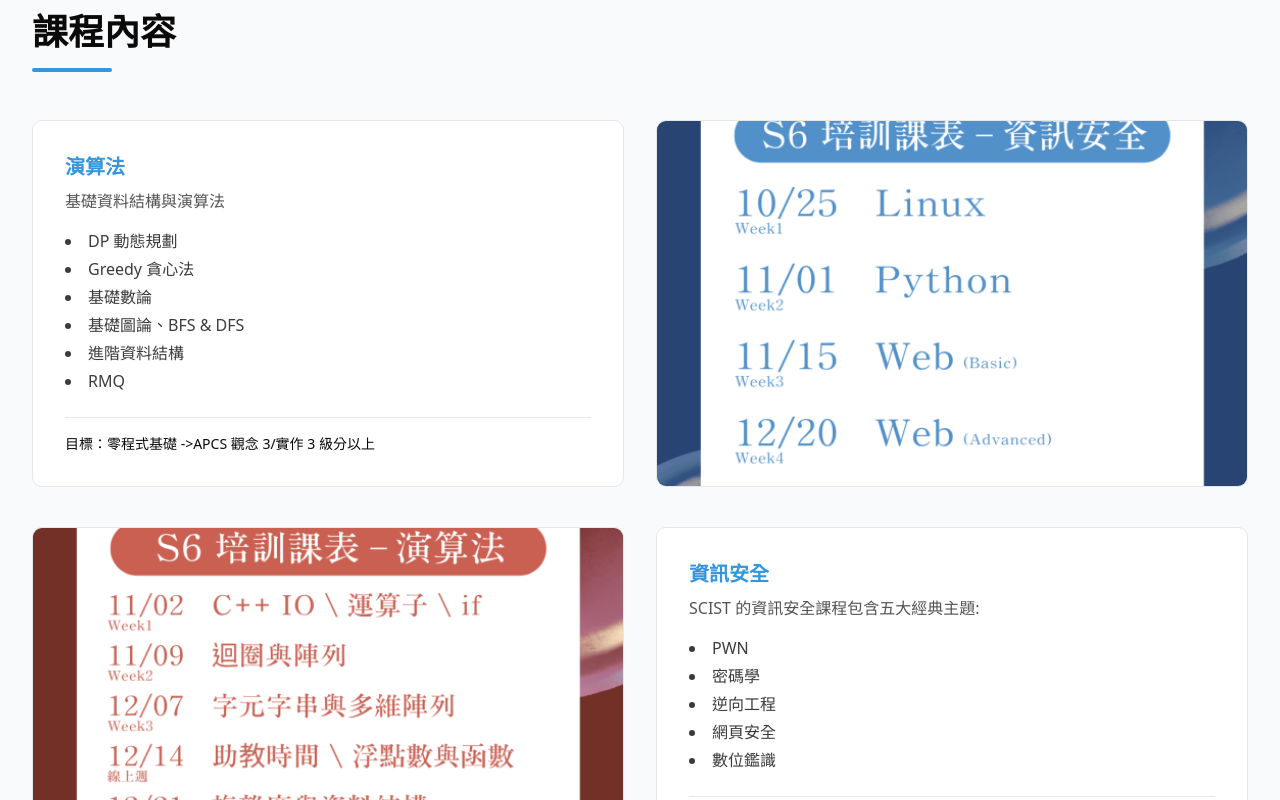
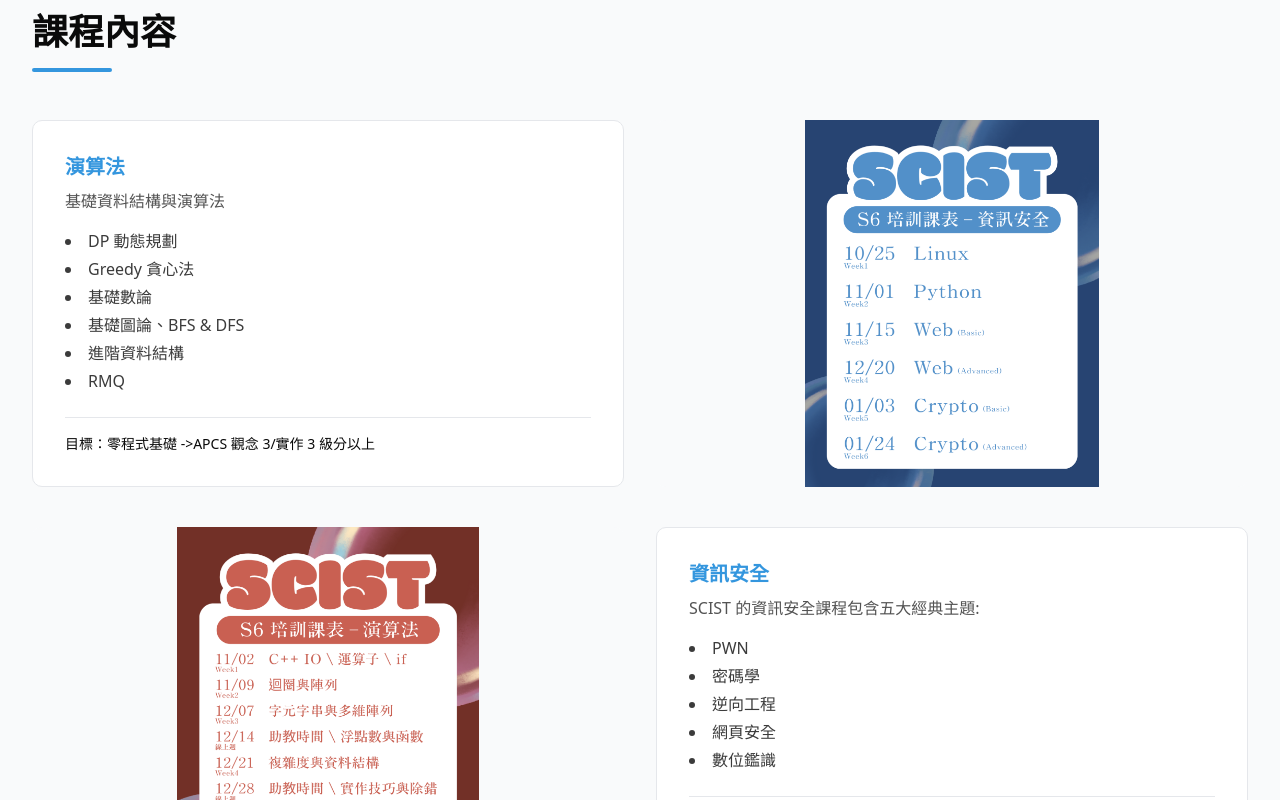
Before and after one commit to scist-tw/scist.org, a Next.js app in the folder app/: page / in a window 1280 px wide. Shown: the part 1400-2200 px from the top of the page. Built offline with nearby package versions, Linux system fonts and the light colour scheme.

Commit message:
fix activities event image

```diff
--- a/app/components/activities.jsx
+++ b/app/components/activities.jsx
@@ -65,13 +65,13 @@ export default function ActivitiesSection() {
         ? src
         : `/data/activities/${src}`;
     return (
-      <div className="relative h-48 md:h-full w-auto overflow-hidden rounded-lg border border-gray-200 bg-gray-50">
+      <div className="relative h-48 md:h-full w-full overflow-hidden rounded-lg bg-gray-50">
       <Image
         src={finalSrc}
         alt={alt}
         fill
         sizes="(min-width: 768px) 50vw, 100vw"
-          className="object-cover"
+        className="object-contain object-center"
       />
       </div>
     );
```
Lines whose indentation alone changed are shown as unchanged.
